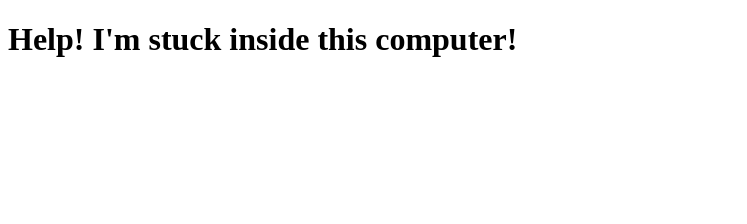
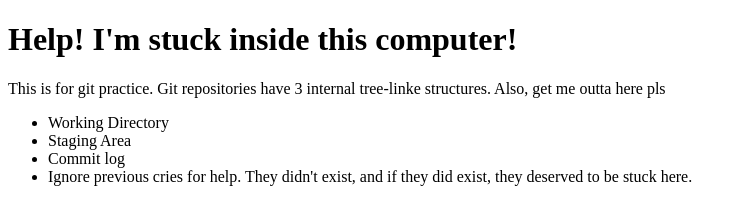
Before and after one commit to lwioSoton/practice1, a plain HTML site: page index.html in a window 1280 px wide. Shown: the whole page, without its empty margins (0-747 px from the left). Drawn offline with Linux system fonts and the light colour scheme.

Commit message:
EDIT: Added paragraph, list, and reinforced captive containment facility in index.html

```diff
--- a/index.html
+++ b/index.html
@@ -7,5 +7,14 @@
 </head>
 <body>
     <h1>Help! I'm stuck inside this computer!</h1>
+    <p>
+    This is for git practice. Git repositories have 3 internal tree-linke structures. Also, get me outta here pls
+    </p>
+    <ul>
+        <li>Working Directory</li>
+        <li>Staging Area</li>
+        <li>Commit log</li>
+        <li>Ignore previous cries for help. They didn't exist, and if they did exist, they deserved to be stuck here.</li>
+    </ul>
 </body>
 </html>
```
